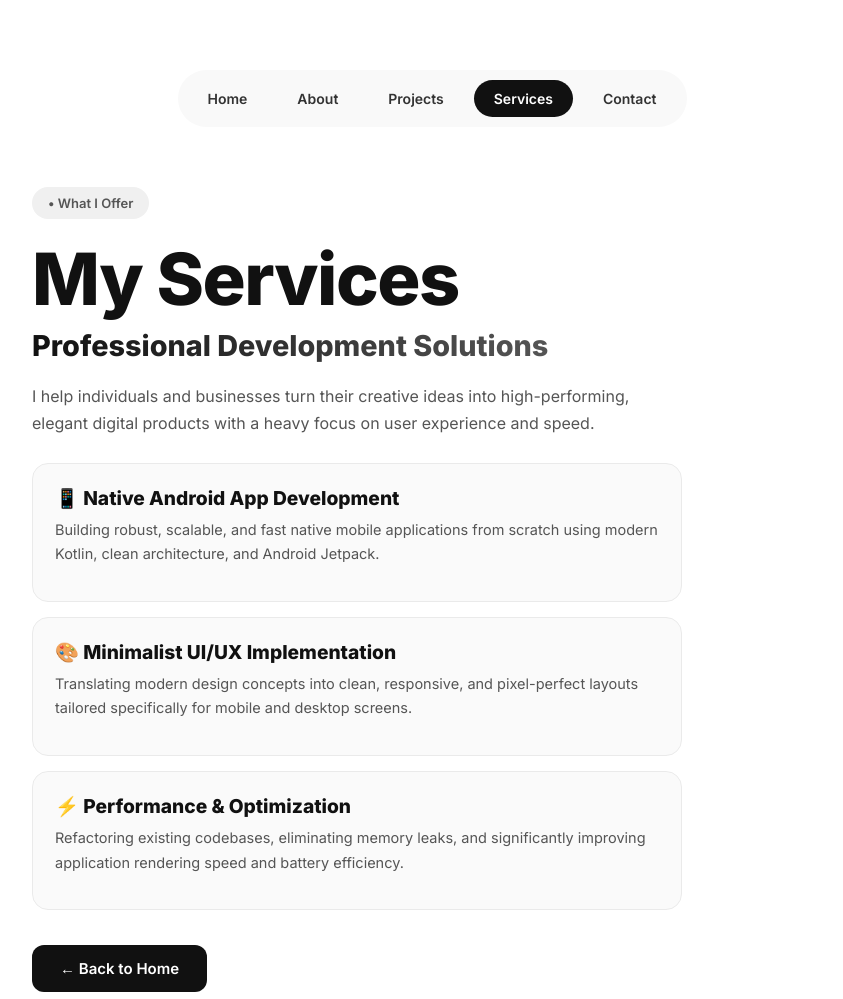
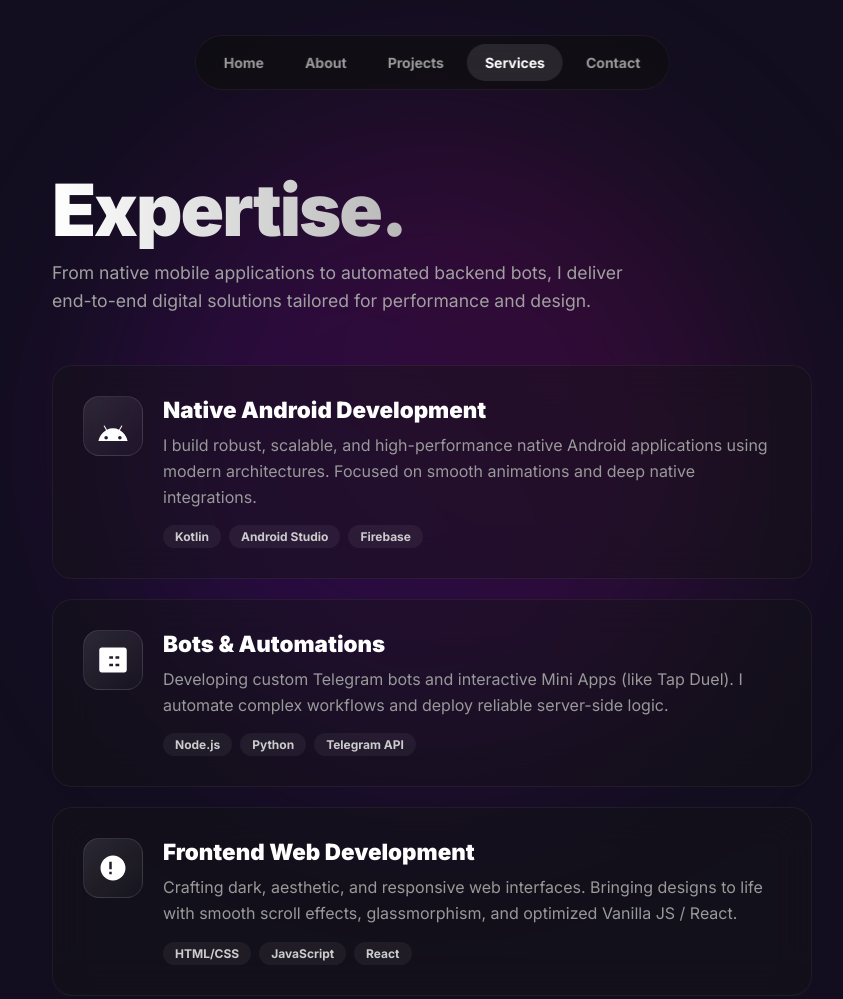
Before and after one commit to ryxcoder/Ryxcoder.github.io, a plain HTML site: page services.html in a window 1280 px wide. Shown: the whole page, without its empty margins (208-1051 px from the left). Drawn offline with Linux system fonts and the light colour scheme.

Commit message:
Update services.html

```diff
--- a/services.html
+++ b/services.html
@@ -6,11 +6,88 @@
     <title>Services | Prince - Android Developer</title>
 
     <link rel="stylesheet" href="style.css">
-    <link href="https://fonts.googleapis.com/css2?family=Inter:wght@400;600;800&display=swap" rel="stylesheet">
+    <link href="https://fonts.googleapis.com/css2?family=Inter:wght@400;500;700;900&display=swap" rel="stylesheet">
+
+    <style>
+        /* Force Deep Dark Mode Base (Matches Ecosystem) */
+        body { background-color: rgb(18, 14, 31); color: #ffffff !important; overflow-x: hidden; }
+
+        /* Premium Glass Navbar */
+        .navbar {
+            display: flex; overflow-x: auto; gap: 5px; padding: 8px 10px;
+            background: rgba(15, 15, 15, 0.65) !important;
+            border: 1px solid rgba(255, 255, 255, 0.05) !important;
+            backdrop-filter: blur(15px) !important; -webkit-backdrop-filter: blur(15px) !important;
+            border-radius: 40px; position: fixed; top: 15px; left: 50%; transform: translateX(-50%);
+            white-space: nowrap; width: max-content; max-width: 90%; z-index: 100;
+        }
+        .navbar::-webkit-scrollbar { display: none; }
+        .navbar a { text-decoration: none; color: #999 !important; padding: 10px 18px; border-radius: 30px; font-size: 14px; font-weight: 600; transition: all 0.3s ease; }
+        .navbar a.active, .navbar a:hover { background: rgba(255, 255, 255, 0.1) !important; color: #fff !important; }
+
+        /* Ambient Background Glow */
+        .ambient-glow {
+            position: fixed; top: 15%; left: 50%; transform: translateX(-50%);
+            width: 70vw; height: 70vw; max-width: 600px; max-height: 600px;
+            background: linear-gradient(45deg, rgba(122, 0, 255, 0.2), rgba(255, 0, 127, 0.15));
+            filter: blur(90px); border-radius: 50%; z-index: -1;
+            animation: floatGlow 10s ease-in-out infinite alternate;
+        }
+        @keyframes floatGlow { 0% { transform: translate(-50%, 0) scale(1); } 100% { transform: translate(-50%, 30px) scale(1.1); } }
+
+        /* Main Container */
+        .services-section { padding: 120px 20px 60px 20px; max-width: 900px; margin: 0 auto; }
+
+        .page-header h1 {
+            font-size: clamp(3rem, 10vw, 4.5rem); font-weight: 900; letter-spacing: -2px;
+            background: linear-gradient(to right, #ffffff, #666666); -webkit-background-clip: text; -webkit-text-fill-color: transparent; margin-bottom: 10px;
+            opacity: 0; transform: translateY(20px); animation: fadeUp 0.8s forwards;
+        }
+        .page-header p {
+            color: #a0a0a0; font-size: 1.1rem; max-width: 600px; line-height: 1.6; margin-bottom: 50px;
+            opacity: 0; transform: translateY(20px); animation: fadeUp 0.8s forwards 0.1s;
+        }
+
+        /* Services Grid */
+        .services-grid { display: flex; flex-direction: column; gap: 20px; }
+
+        .service-card {
+            background: rgba(20, 20, 20, 0.4); border: 1px solid rgba(255, 255, 255, 0.05);
+            backdrop-filter: blur(20px); -webkit-backdrop-filter: blur(20px);
+            border-radius: 20px; padding: 30px; display: flex; gap: 20px; align-items: flex-start;
+            transition: all 0.4s ease; opacity: 0; transform: translateY(30px);
+            animation: fadeUp 0.8s forwards; position: relative; overflow: hidden;
+        }
+
+        .service-card:nth-child(1) { animation-delay: 0.2s; }
+        .service-card:nth-child(2) { animation-delay: 0.3s; }
+        .service-card:nth-child(3) { animation-delay: 0.4s; }
+
+        .service-card:hover {
+            border-color: rgba(255, 255, 255, 0.2); transform: translateY(-5px); box-shadow: 0 15px 35px rgba(0,0,0,0.5);
+        }
+
+        .service-icon {
+            width: 60px; height: 60px; background: linear-gradient(135deg, rgba(255, 255, 255, 0.1), rgba(255, 255, 255, 0.02));
+            border-radius: 16px; display: flex; justify-content: center; align-items: center; flex-shrink: 0; border: 1px solid rgba(255,255,255,0.1);
+        }
+        .service-icon svg { width: 30px; height: 30px; fill: #fff; }
+
+        .service-content h3 { font-size: 1.4rem; font-weight: 800; color: #fff; margin-bottom: 10px; }
+        .service-content p { font-size: 1rem; color: #999; line-height: 1.6; margin-bottom: 15px; }
+
+        .tools { display: flex; gap: 8px; flex-wrap: wrap; }
+        .tools span { font-size: 12px; font-weight: 600; color: #ccc; background: rgba(255,255,255,0.05); padding: 4px 12px; border-radius: 20px; }
+
+        @keyframes fadeUp { to { opacity: 1; transform: translateY(0); } }
+
+        @media (max-width: 600px) { .service-card { flex-direction: column; } }
+    </style>
 </head>
 <body>
 
-    <!-- Navigation Bar -->
+    <div class="ambient-glow"></div>
+
     <nav class="navbar">
         <a href="index.html">Home</a>
         <a href="about.html">About</a>
@@ -19,39 +96,55 @@
         <a href="contact.html">Contact</a>
     </nav>
 
-    <!-- Services Content -->
-    <main class="hero-section">
-        <div class="text-content">
-            <span class="badge">• What I Offer</span>
+    <main class="services-section">
+        <div class="page-header">
+            <h1>Expertise.</h1>
+            <p>From native mobile applications to automated backend bots, I deliver end-to-end digital solutions tailored for performance and design.</p>
+        </div>
 
-            <h1>My Services</h1>
-            <h2>Professional Development Solutions</h2>
+        <div class="services-grid">
 
-            <p>I help individuals and businesses turn their creative ideas into high-performing, elegant digital products with a heavy focus on user experience and speed.</p>
-
-            <div class="cards-container">
-                <div class="content-card">
-                    <h3>📱 Native Android App Development</h3>
-                    <p>Building robust, scalable, and fast native mobile applications from scratch using modern Kotlin, clean architecture, and Android Jetpack.</p>
-                </div>
-
-                <div class="content-card">
-                    <h3>🎨 Minimalist UI/UX Implementation</h3>
-                    <p>Translating modern design concepts into clean, responsive, and pixel-perfect layouts tailored specifically for mobile and desktop screens.</p>
-                </div>
-
-                <div class="content-card">
-                    <h3>⚡ Performance & Optimization</h3>
-                    <p>Refactoring existing codebases, eliminating memory leaks, and significantly improving application rendering speed and battery efficiency.</p>
+            <!-- Service 1 -->
+            <div class="service-card">
+                <div class="service-icon"><svg viewBox="0 0 24 24"><path d="M17.523 15.341l1.834-3.176a.395.395 0 0 0-.142-.538.397.397 0 0 0-.54.143l-1.87 3.24a10.9 10.9 0 0 0-4.805-1.127 10.93 10.93 0 0 0-4.805 1.127l-1.87-3.24a.395.395 0 0 0-.54-.143.395.395 0 0 0-.142.538l1.834 3.176C2.656 17.531.144 21.688 0 26.54h24c-.144-4.852-2.656-9.009-6.477-11.199zM6.5 22.793a1.442 1.442 0 1 1-.001-2.885 1.442 1.442 0 0 1 0 2.885zm11 0a1.442 1.442 0 1 1-.001-2.885 1.442 1.442 0 0 1 0 2.885z"/></svg></div>
+                <div class="service-content">
+                    <h3>Native Android Development</h3>
+                    <p>I build robust, scalable, and high-performance native Android applications using modern architectures. Focused on smooth animations and deep native integrations.</p>
+                    <div class="tools"><span>Kotlin</span><span>Android Studio</span><span>Firebase</span></div>
                 </div>
             </div>
 
-            <div class="buttons" style="margin-top: 35px;">
-                <a href="index.html" class="btn-primary" style="text-decoration: none; display: inline-block;">← Back to Home</a>
+            <!-- Service 2 -->
+            <div class="service-card">
+                <div class="service-icon"><svg viewBox="0 0 24 24"><path d="M21 2H3c-1.1 0-2 .9-2 2v16c0 1.1.9 2 2 2h18c1.1 0 2-.9 2-2V4c0-1.1-.9-2-2-2zm-9 15H9v-2h3v2zm5 0h-3v-2h3v2zM12 11H9V9h3v2zm5 0h-3V9h3v2z"/></svg></div>
+                <div class="service-content">
+                    <h3>Bots & Automations</h3>
+                    <p>Developing custom Telegram bots and interactive Mini Apps (like Tap Duel). I automate complex workflows and deploy reliable server-side logic.</p>
+                    <div class="tools"><span>Node.js</span><span>Python</span><span>Telegram API</span></div>
+                </div>
             </div>
+
+            <!-- Service 3 -->
+            <div class="service-card">
+                <div class="service-icon"><svg viewBox="0 0 24 24"><path d="M12 2C6.48 2 2 6.48 2 12s4.48 10 10 10 10-4.48 10-10S17.52 2 12 2zm-1 15h-2v-2h2v2zm0-4h-2V7h2v6z"/></svg></div>
+                <div class="service-content">
+                    <h3>Frontend Web Development</h3>
+                    <p>Crafting dark, aesthetic, and responsive web interfaces. Bringing designs to life with smooth scroll effects, glassmorphism, and optimized Vanilla JS / React.</p>
+                    <div class="tools"><span>HTML/CSS</span><span>JavaScript</span><span>React</span></div>
+                </div>
+            </div>
+
         </div>
     </main>
 
     <script src="script.js"></script>
+    <script>
+        window.addEventListener('scroll', () => {
+            const scrollY = window.scrollY; let ratio = scrollY / 300; if (ratio > 1) ratio = 1;
+            const r = Math.round(18 * (1 - ratio)); const g = Math.round(14 * (1 - ratio)); const b = Math.round(31 * (1 - ratio));
+            document.body.style.backgroundColor = `rgb(${r}, ${g}, ${b})`;
+            const glow = document.querySelector('.ambient-glow'); if(glow) glow.style.opacity = 1 - (ratio * 0.9);
+        });
+    </script>
 </body>
 </html>
```
